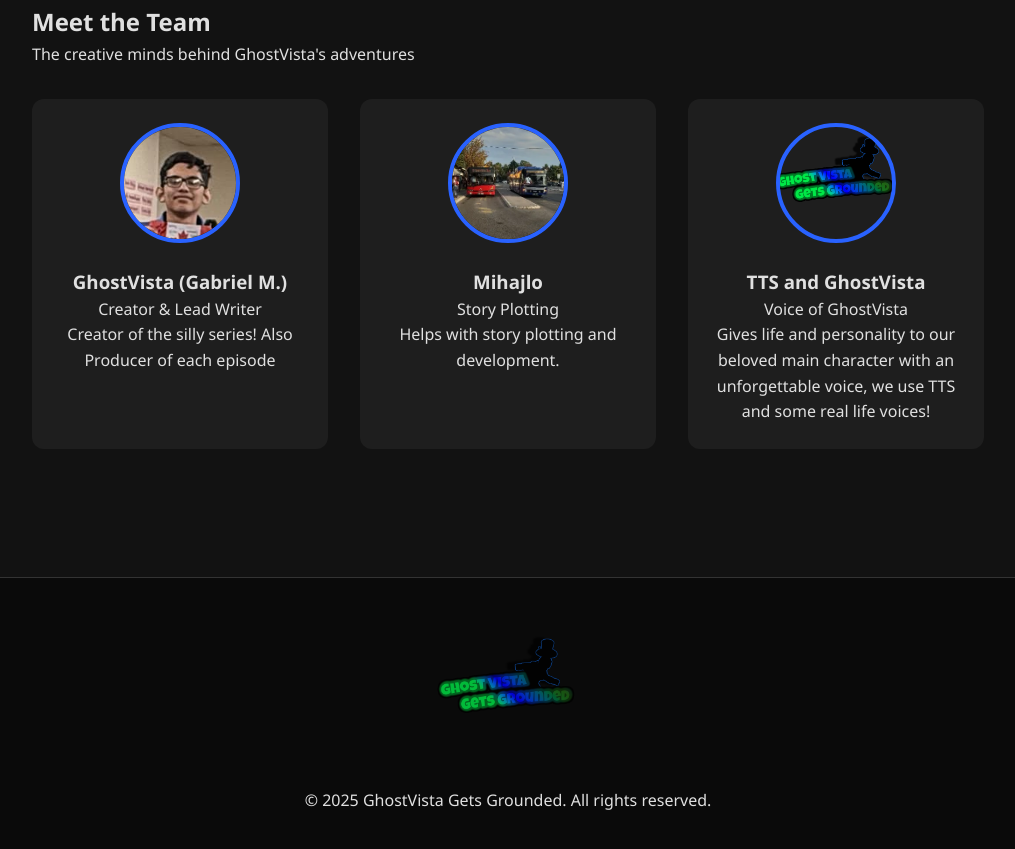
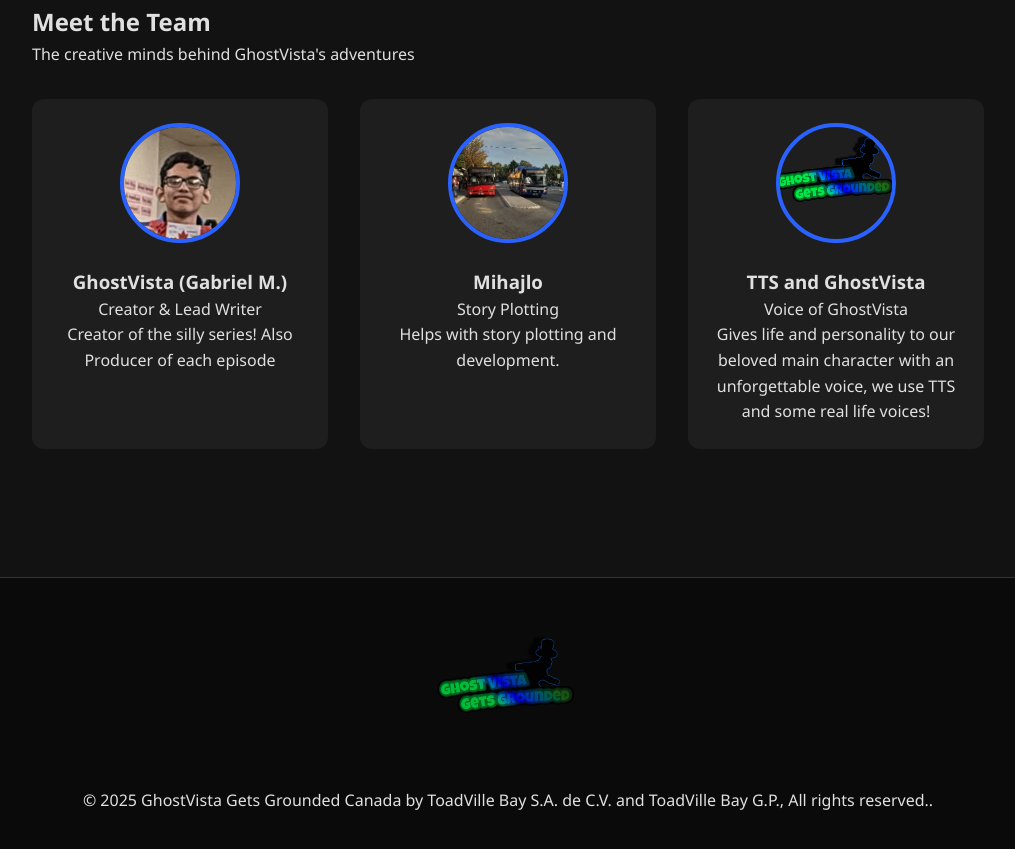
Before and after one commit to notghostvista/gvgg, a plain HTML site: page about.html in a window 1280 px wide. Shown: the part 715-1564 px from the top of the page, without its empty margins (132-1147 px from the left). Drawn offline with Linux system fonts and the light colour scheme.

Commit message:
Update about.html

```diff
--- a/about.html
+++ b/about.html
@@ -181,7 +181,7 @@
 
     <footer>
         <img src="Images/GVGG.png" alt="GhostVista Gets Grounded Logo" class="footer-logo">
-        <p>&copy; 2025 GhostVista Gets Grounded. All rights reserved.</p>
+        <p>&copy; 2025 GhostVista Gets Grounded Canada by ToadVille Bay S.A. de C.V. and ToadVille Bay G.P., All rights reserved..</p>
     </footer>
 
     <!-- Include Open Graph Tags Script -->
```
